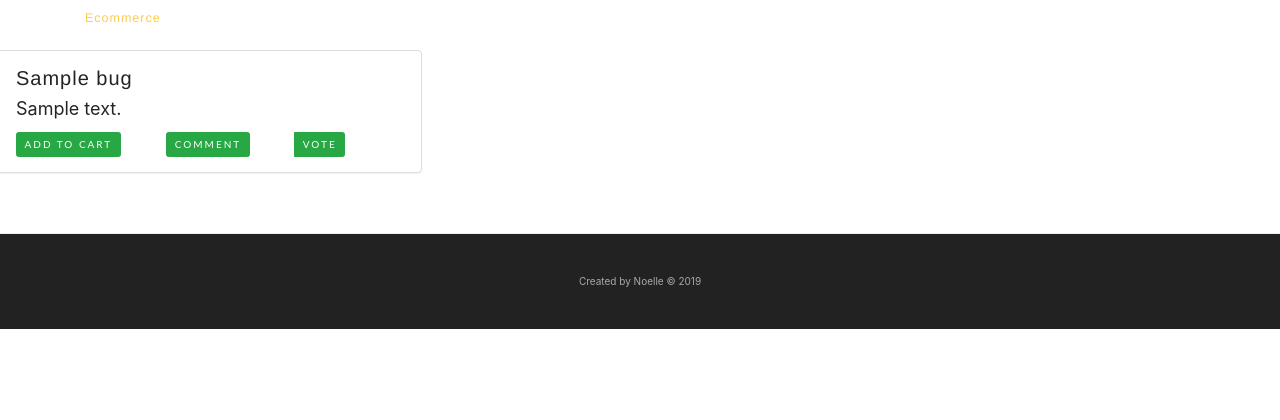
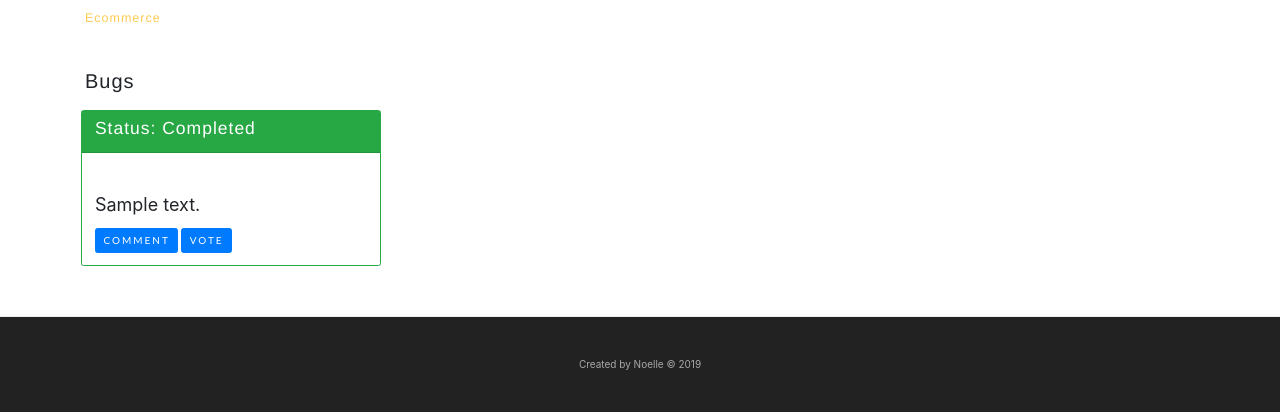
Before and after one commit to Code-Institute-Submissions/ecommerce-project, a Django app: page /bugs/ in a window 1280 px wide. Shown: the top 420 px of the page. Run offline with Django 3.2, Linux system fonts and the light colour scheme; tables that the repository leaves empty hold one stand-in row (values such as "Sample post"); some libraries are stand-ins or nearby versions; grey boxes are pictures that could not be loaded.

Commit message:
links to _bug.html through partials folder so it works

```diff
--- a/bugs/templates/bugs.html
+++ b/bugs/templates/bugs.html
@@ -1,31 +1,5 @@
-{% extends 'index.html' %} {% block content %}
+{% extends 'index.html' %}
 
-<div class="row row-flex">
-    {% for bug in bugs %}
-
-    <div class="col-xs-10 col-xs-offset-1 col-sm-offset-0 col-sm-6 col-md-4 display panel panel-default">
-
-        <div class="panel-body">
-            <div class="bug" style="background-image: url('{{ MEDIA_URL }}{{ bugs.image }}')"></div>
-
-            <h2>{{ bug.name }}</h2>
-            <p class="bug-description">{{ bug.description }}</p>
-
-
-            <form method="post" action="{% url 'add_to_cart' bug.id %}">
-                {% csrf_token %}
-                    <span class="input-group-btn">
-                            <button class="btn btn-success" type="submit">Add to cart</button>
-                          </span>
-                    <span class="input-group-btn">
-                            <button class="btn btn-success" type="submit">Comment</button>
-                          </span>
-                          <span class="input-group-btn">
-                            <button class="btn btn-success" type="submit">Vote</button>
-                          </span>
-            </form>
-        </div>
-    </div>
-    {% endfor %}
-</div>
+{% block content %}
+  {% include 'partials/_bug.html' %}
 {% endblock %}
```
